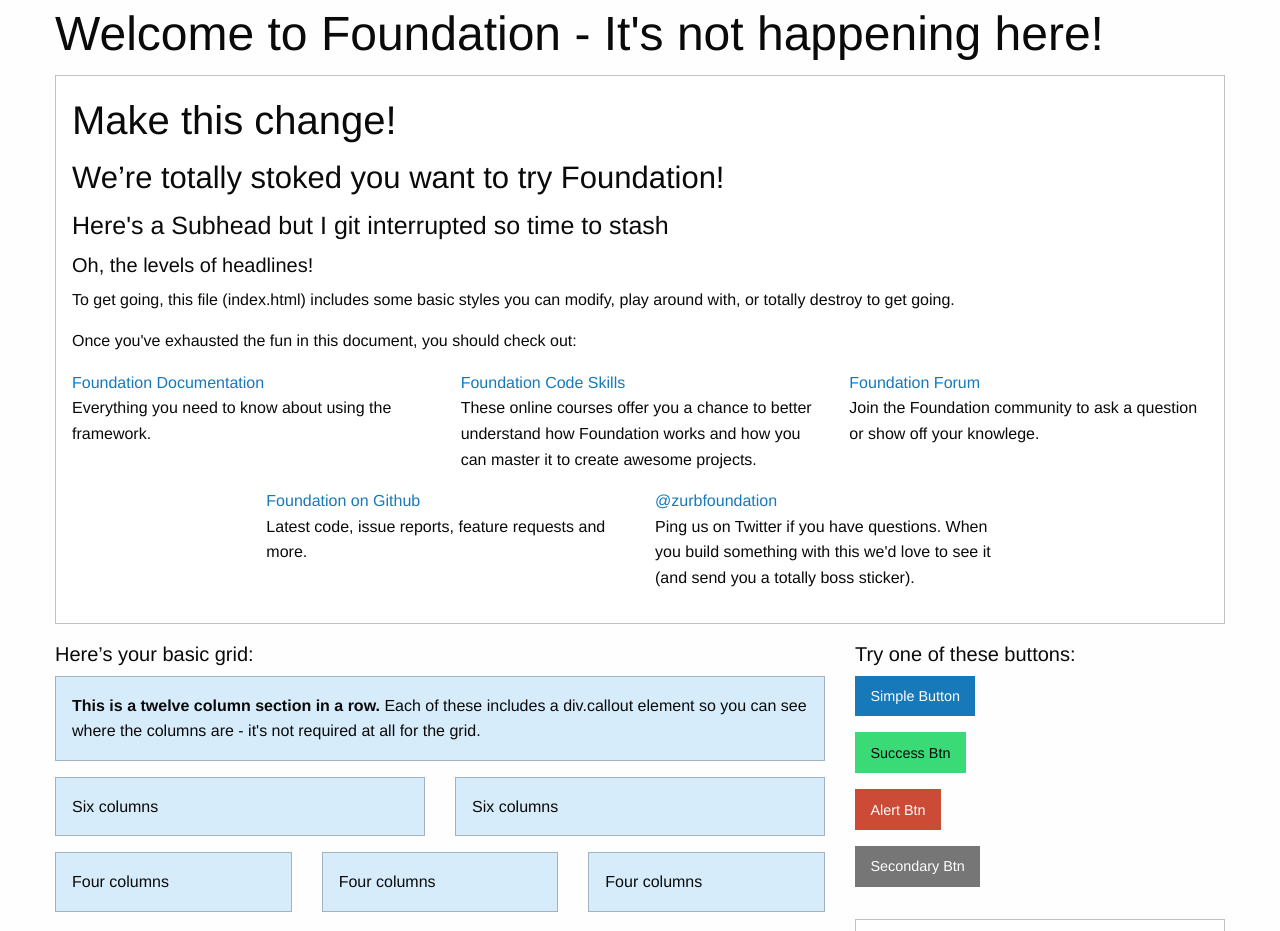
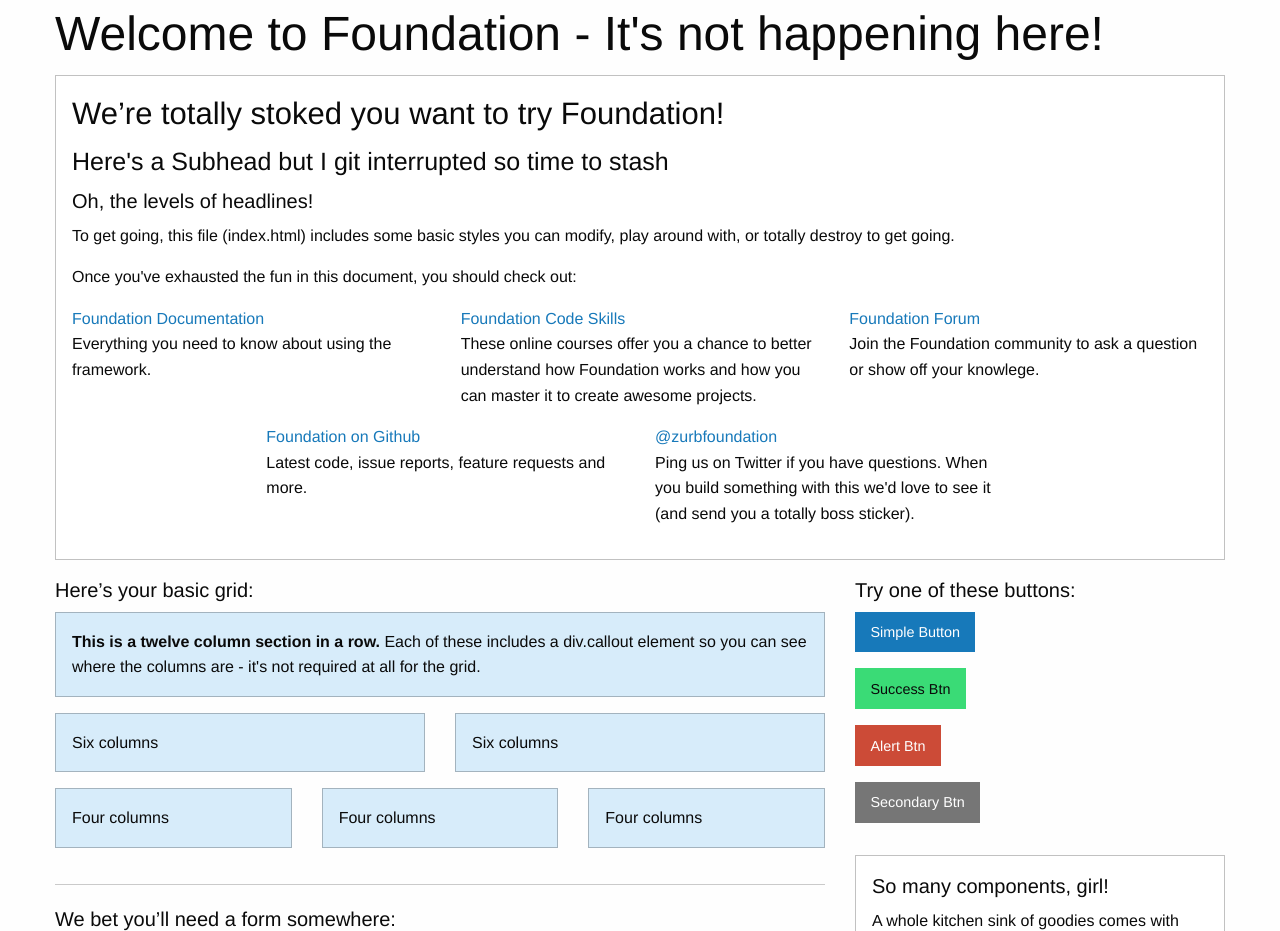
Before and after one commit to mtprell/found, a plain HTML site: page index.html in a window 1280 px wide. Shown: the top 931 px of the page. Drawn offline with Linux system fonts and the light colour scheme.

Commit message:
removed h2

```diff
--- a/index.html
+++ b/index.html
@@ -18,7 +18,6 @@
     <div class="row">
       <div class="large-12 columns">
         <div class="callout">
-        <h2>Make this change!</h2>
         <h3>We&rsquo;re totally stoked you want to try Foundation! </h3>
         <h4> Here's a Subhead but I git interrupted so time to stash</h4>
         <h5>Oh, the levels of headlines!</h5>
```
